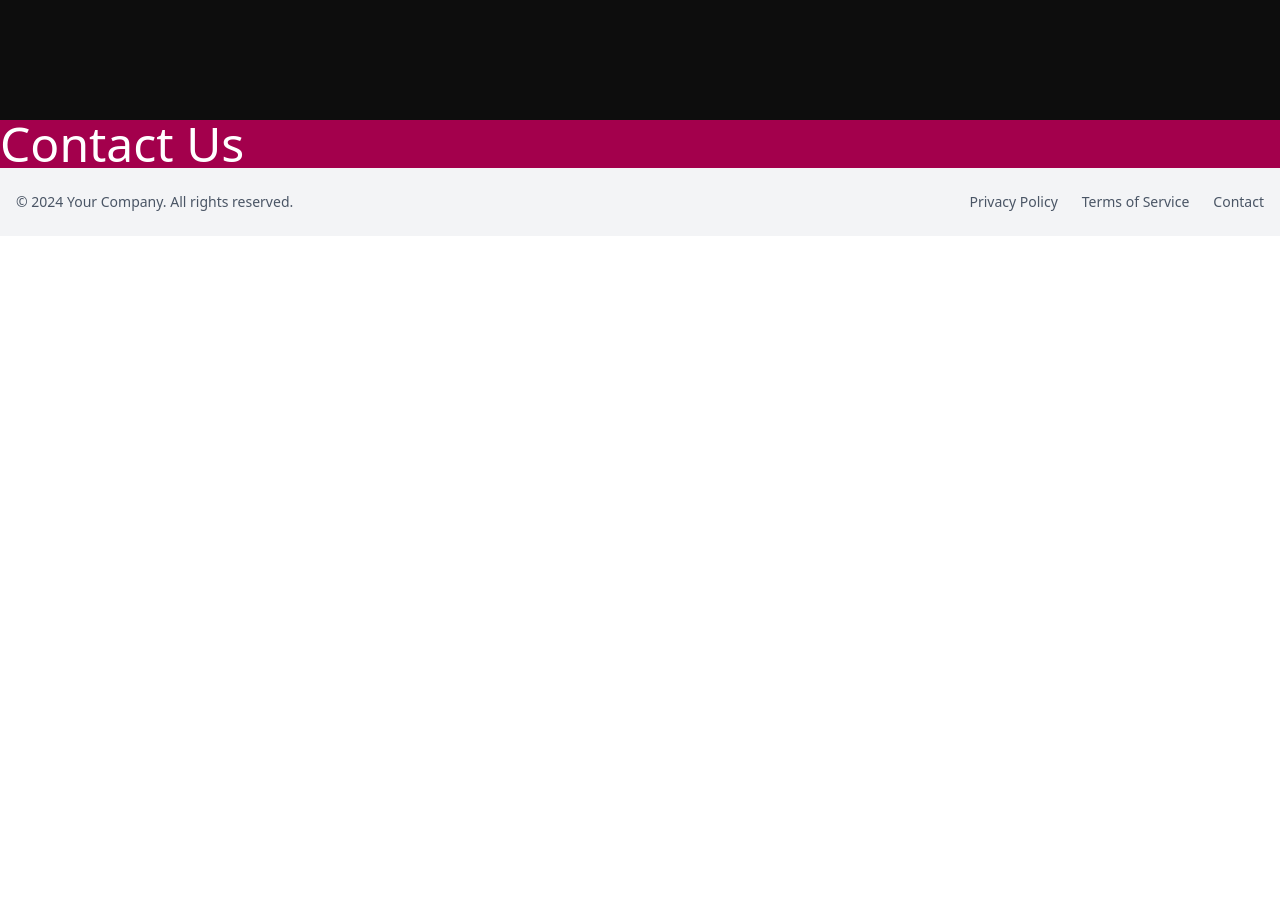
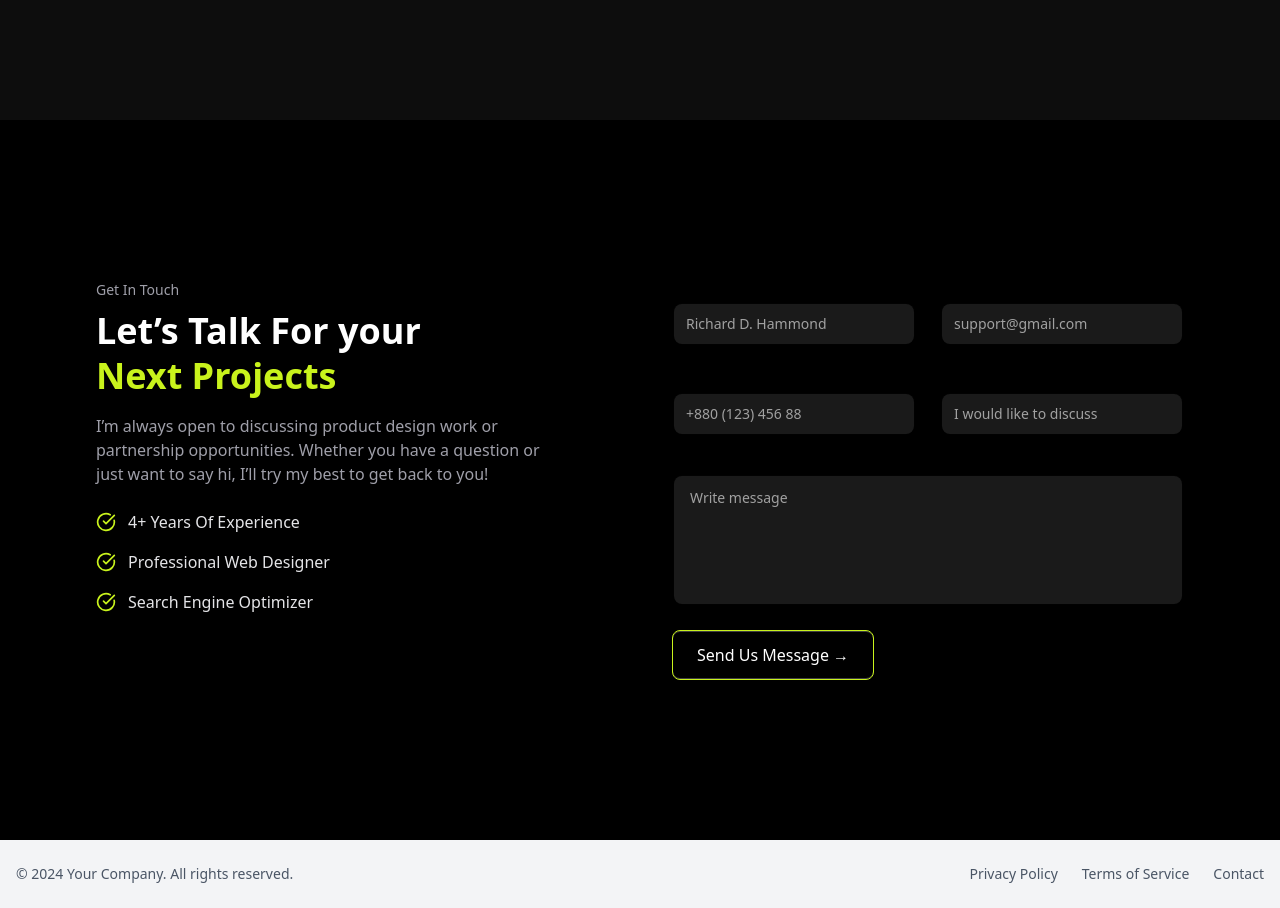
Before and after one commit to imadnanhassan/developer, a React (Vite) app: page / in a window 1280 px wide. Shown: the part 8380-9288 px from the top of the page. Before the commit the page ends 8616 px from the top, so only its background shows below. Built offline with nearby package versions, Linux system fonts and the light colour scheme.

Commit message:
feat: add ContactSection component with form and animations; update dependencies

```diff
--- a/package.json
+++ b/package.json
@@ -11,9 +11,11 @@
   },
   "dependencies": {
     "@radix-ui/react-dropdown-menu": "^2.1.6",
+    "@radix-ui/react-label": "^2.1.3",
     "@radix-ui/react-slot": "^1.1.2",
     "@radix-ui/react-tabs": "^1.1.4",
     "@react-three/fiber": "^9.0.0-alpha.8",
+    "@tabler/icons-react": "^3.31.0",
     "@tailwindcss/cli": "^4.1.3",
     "@tailwindcss/postcss": "^4.1.3",
     "@tailwindcss/vite": "^4.1.3",
--- /dev/null
+++ b/src/components/section/HomePage/ContactSection.tsx
@@ -0,0 +1,131 @@
+import { Input } from "@/components/ui/input";
+import { Label } from "@/components/ui/label";
+import { Textarea } from "@/components/ui/textarea";
+import { cn } from "@/lib/utils";
+import { motion } from "framer-motion";
+import { CheckCircle } from "lucide-react";
+
+const features = [
+  "4+ Years Of Experience",
+  "Professional Web Designer",
+  "Search Engine Optimizer",
+];
+
+const LabelInputContainer = ({
+  children,
+  className,
+}: {
+  children: React.ReactNode;
+  className?: string;
+}) => {
+  return (
+    <div className={cn("flex w-full flex-col space-y-2", className)}>
+      {children}
+    </div>
+  );
+};
+const BottomGradient = () => {
+  return (
+    <>
+      <span className="absolute inset-x-0 -bottom-px block h-px w-full bg-gradient-to-r from-transparent via-cyan-500 to-transparent opacity-0 transition duration-500 group-hover/btn:opacity-100" />
+      <span className="absolute inset-x-10 -bottom-px mx-auto block h-px w-1/2 bg-gradient-to-r from-transparent via-indigo-500 to-transparent opacity-0 blur-sm transition duration-500 group-hover/btn:opacity-100" />
+    </>
+  );
+};
+
+const ContactSection = () => {
+  return (
+    <section className="bg-[#000] text-white lg:py-40 py-16 px-6 md:px-24">
+      <div className="max-w-7xl mx-auto grid md:grid-cols-2 gap-16 items-start">
+        {/* Left Text Content */}
+        <motion.div
+          initial={{ opacity: 0, x: -50 }}
+          whileInView={{ opacity: 1, x: 0 }}
+          transition={{ duration: 0.8 }}
+        >
+          <p className="text-sm text-zinc-400 font-medium">Get In Touch</p>
+          <h2 className="text-4xl font-semibold mt-2 leading-tight">
+            Let’s Talk For your <br />
+            <span className="text-[#C9F31C]">Next Projects</span>
+          </h2>
+          <p className="mt-4 text-zinc-400 max-w-md">
+            I’m always open to discussing product design work or partnership
+            opportunities. Whether you have a question or just want to say hi,
+            I’ll try my best to get back to you!
+          </p>
+
+          <ul className="mt-6 space-y-4">
+            {features.map((item, i) => (
+              <li key={i} className="flex items-center space-x-3 text-zinc-200">
+                <CheckCircle className="text-[#C9F31C]" size={20} />
+                <span>{item}</span>
+              </li>
+            ))}
+          </ul>
+        </motion.div>
+
+        {/* Right Form */}
+        <motion.form
+          initial={{ opacity: 0, y: 50 }}
+          whileInView={{ opacity: 1, y: 0 }}
+          transition={{ duration: 0.8 }}
+          className="grid grid-cols-1 md:grid-cols-2 gap-6"
+        >
+          <div className="flex flex-col">
+            <LabelInputContainer>
+              <Label htmlFor="firstname">First name</Label>
+              <Input
+                id="firstname"
+                placeholder="Richard D. Hammond"
+                type="text"
+              />
+            </LabelInputContainer>
+          </div>
+
+          <div className="flex flex-col">
+            <LabelInputContainer>
+              <Label htmlFor="email"> Email Address</Label>
+              <Input placeholder="support@gmail.com" type="email" />
+            </LabelInputContainer>
+          </div>
+
+          <div className="flex flex-col">
+            <LabelInputContainer>
+              <Label htmlFor="phone">Phone Number</Label>
+              <Input placeholder="+880 (123) 456 88" type="tel" />
+            </LabelInputContainer>
+          </div>
+
+          <div className="flex flex-col">
+            <LabelInputContainer>
+              <Label htmlFor="subject">Subject</Label>
+              <Input placeholder="I would like to discuss" type="text" />
+            </LabelInputContainer>
+          </div>
+
+          <div className="md:col-span-2 flex flex-col">
+            <Label htmlFor="message">Message</Label>
+            <Textarea
+              placeholder="Write message"
+              className="bg-[#1a1a1a] text-sm text-white px-4 py-3 rounded-md h-32 resize-none placeholder-zinc-500 focus:outline-none focus:ring-2 focus:ring-[#C9F31C]"
+            />
+
+
+          </div>
+
+          <div className="md:col-span-2">
+            <button
+              className="group/btn relative block border border-[#C9F31C] cursor-pointer px-6 py-3 rounded-md bg-transparent font-medium text-white shadow-[0px_1px_0px_0px_#ffffff40_inset,0px_-1px_0px_0px_#ffffff40_inset]  dark:shadow-[0px_1px_0px_0px_#27272a_inset,0px_-1px_0px_0px_#27272a_inset]"
+              type="submit"
+            >
+              Send Us Message &rarr;
+              <BottomGradient />
+            </button>
+          </div>
+        </motion.form>
+      </div>
+    </section>
+  );
+};
+
+export default ContactSection;
--- /dev/null
+++ b/src/components/ui/input.tsx
@@ -0,0 +1,52 @@
+/* eslint-disable @typescript-eslint/no-explicit-any */
+
+import * as React from "react";
+import { cn } from "@/lib/utils";
+import { useMotionTemplate, useMotionValue, motion } from "motion/react";
+
+const Input = React.forwardRef<HTMLInputElement, React.InputHTMLAttributes<HTMLInputElement>>(
+  ({ className, type, ...props }, ref) => {
+    const radius = 100;
+    const [visible, setVisible] = React.useState(false);
+
+    const mouseX = useMotionValue(0);
+    const mouseY = useMotionValue(0);
+
+    function handleMouseMove({ currentTarget, clientX, clientY }: any) {
+      const { left, top } = currentTarget.getBoundingClientRect();
+
+      mouseX.set(clientX - left);
+      mouseY.set(clientY - top);
+    }
+    return (
+      <motion.div
+        style={{
+          background: useMotionTemplate`
+        radial-gradient(
+          ${visible ? radius + "px" : "0px"} circle at ${mouseX}px ${mouseY}px,
+          #C9F31C,
+          transparent 80%
+        )
+      `,
+        }}
+        onMouseMove={handleMouseMove}
+        onMouseEnter={() => setVisible(true)}
+        onMouseLeave={() => setVisible(false)}
+        className="group/input rounded-lg p-[2px] transition duration-300"
+      >
+        <input
+          type={type}
+          className={cn(
+            `shadow-input dark:placeholder-text-neutral-600 flex h-10 w-full rounded-md border-none bg-[#1a1a1a]  px-3 py-2 text-sm text-black transition duration-400 group-hover/input:shadow-none file:border-0 file:bg-transparent file:text-sm file:font-medium placeholder:text-neutral-400 focus-visible:ring-[2px] focus-visible:ring-[#C9F31C] focus-visible:outline-none disabled:cursor-not-allowed disabled:opacity-50 dark:bg-zinc-800 dark:text-white dark:shadow-[0px_0px_1px_1px_#404040] dark:focus-visible:ring-neutral-600`,
+            className
+          )}
+          ref={ref}
+          {...props}
+        />
+      </motion.div>
+    );
+  },
+);
+Input.displayName = "Input";
+
+export { Input };
--- /dev/null
+++ b/src/components/ui/label.tsx
@@ -0,0 +1,22 @@
+"use client";
+import * as React from "react";
+import * as LabelPrimitive from "@radix-ui/react-label";
+
+import { cn } from "@/lib/utils";
+
+const Label = React.forwardRef<
+  React.ElementRef<typeof LabelPrimitive.Root>,
+  React.ComponentPropsWithoutRef<typeof LabelPrimitive.Root>
+>(({ className, ...props }, ref) => (
+  <LabelPrimitive.Root
+    ref={ref}
+    className={cn(
+      "text-sm font-medium text-black dark:text-white leading-none peer-disabled:cursor-not-allowed peer-disabled:opacity-70",
+      className
+    )}
+    {...props}
+  />
+));
+Label.displayName = LabelPrimitive.Root.displayName;
+
+export { Label };
--- /dev/null
+++ b/src/components/ui/textarea.tsx
@@ -0,0 +1,52 @@
+/* eslint-disable @typescript-eslint/no-explicit-any */
+
+import * as React from "react";
+import { cn } from "@/lib/utils";
+import { useMotionTemplate, useMotionValue, motion } from "motion/react";
+
+const Textarea = React.forwardRef<
+  HTMLTextAreaElement,
+  React.TextareaHTMLAttributes<HTMLTextAreaElement>
+>(({ className, ...props }, ref) => {
+  const radius = 100;
+  const [visible, setVisible] = React.useState(false);
+
+  const mouseX = useMotionValue(0);
+  const mouseY = useMotionValue(0);
+
+  function handleMouseMove({ currentTarget, clientX, clientY }: any) {
+    const { left, top } = currentTarget.getBoundingClientRect();
+
+    mouseX.set(clientX - left);
+    mouseY.set(clientY - top);
+  }
+  return (
+    <motion.div
+      style={{
+        background: useMotionTemplate`
+        radial-gradient(
+          ${visible ? radius + "px" : "0px"} circle at ${mouseX}px ${mouseY}px,
+          #C9F31C,
+          transparent 80%
+        )
+      `,
+      }}
+      onMouseMove={handleMouseMove}
+      onMouseEnter={() => setVisible(true)}
+      onMouseLeave={() => setVisible(false)}
+      className="group/input rounded-lg p-[2px] transition duration-300"
+    >
+      <textarea
+        className={cn(
+          `shadow-input dark:placeholder-text-neutral-600 flex h-10 w-full rounded-md border-none bg-[#1a1a1a]  px-3 py-2 text-sm text-black transition duration-400 group-hover/input:shadow-none file:border-0 file:bg-transparent file:text-sm file:font-medium placeholder:text-neutral-400 focus-visible:ring-[2px] focus-visible:ring-[#C9F31C] focus-visible:outline-none disabled:cursor-not-allowed disabled:opacity-50 dark:bg-zinc-800 dark:text-white dark:shadow-[0px_0px_1px_1px_#404040] dark:focus-visible:ring-neutral-600`,
+          className
+        )}
+        ref={ref}
+        {...props}
+      />
+    </motion.div>
+  );
+});
+Textarea.displayName = "Texarea";
+
+export { Textarea };
--- a/src/index.css
+++ b/src/index.css
@@ -133,6 +133,10 @@
       transform: translate(calc(-50% - 0.5rem));
     }
   }
+   --shadow-input:
+    0px 2px 3px -1px rgba(0, 0, 0, 0.1),
+    0px 1px 0px 0px rgba(25, 28, 33, 0.02),
+    0px 0px 0px 1px rgba(25, 28, 33, 0.08);
 }
 
 
--- a/src/pages/Home.tsx
+++ b/src/pages/Home.tsx
@@ -10,6 +10,7 @@ import { SkillSection } from "@/components/section/HomePage/SkillSection";
 import PricingSection from "@/components/section/HomePage/PricingSection";
 import Testimonials from "@/components/section/HomePage/Testimonials";
 import ClientLogo from "@/components/section/HomePage/ClientLogo";
+import ContactSection from "@/components/section/HomePage/ContactSection";
 
 const Home: React.FC = () => {
   const [bgColor, setBgColor] = useState<string>("bg-black");
@@ -52,7 +53,7 @@ const Home: React.FC = () => {
         </Section>
 
         <Section id="contact" color="bg-pink-800" onInView={setBgColor}>
-          <h1 className="text-white text-5xl">Contact Us</h1>
+         <ContactSection/>
         </Section>
       </div>
     </>
```
Also changed, not shown: 2 other files (tests, documents, lock files or other folders).
